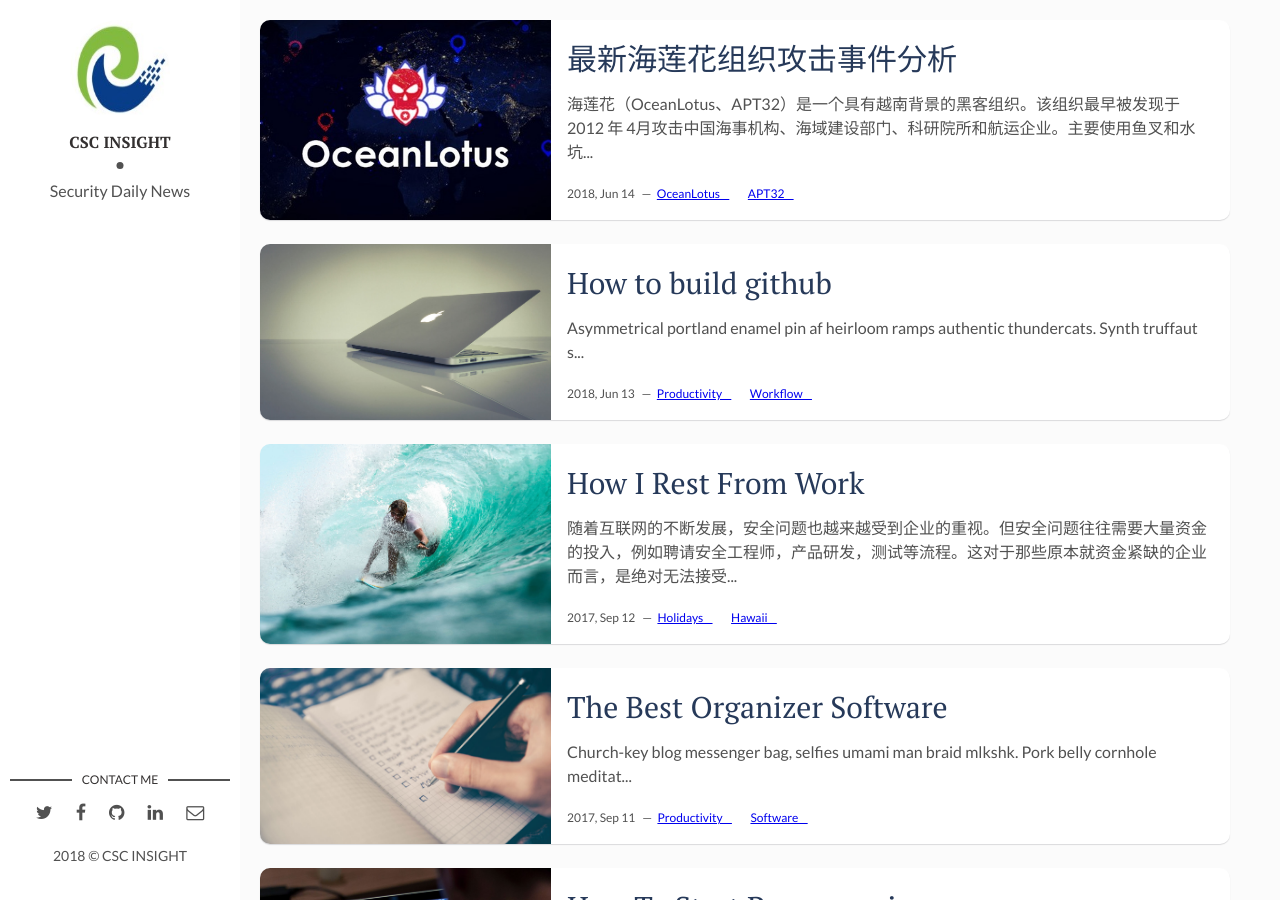
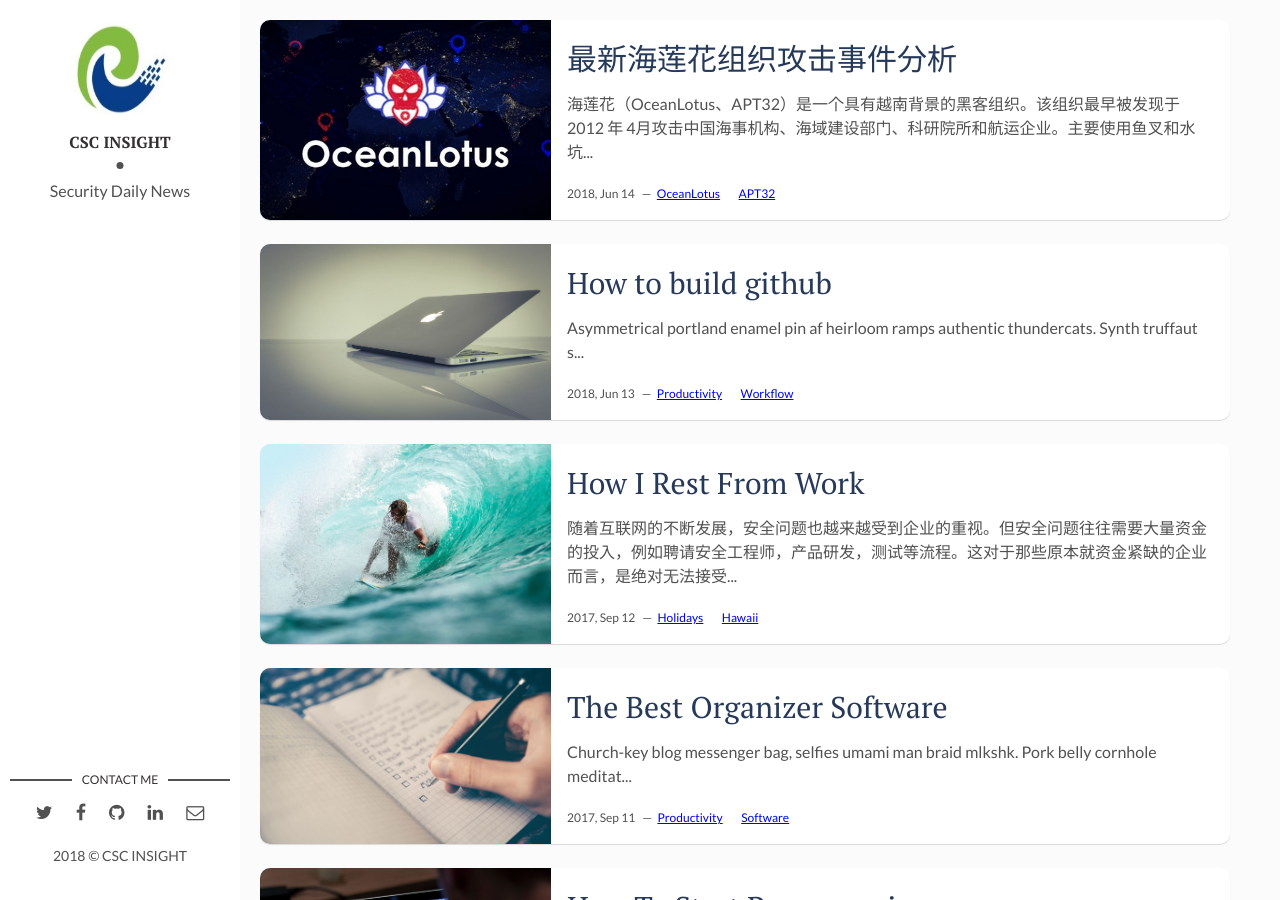
Before and after one commit to Marshalord/CSC005, a Jekyll site: the page built from index.html, in a window 1280 px wide and 900 px high. Built offline with Jekyll 4.4.1, drawn with Linux system fonts in a browser that asks for light colours; the list of posts is cut into pages by our own code.

Commit message:
Fourth pages commit

```diff
--- a/index.html
+++ b/index.html
@@ -12,7 +12,7 @@ layout: main
     <p>{{ post.content | strip_html | slice:0,90 }}...</p>
     <span class="post-date">{{post.date | date: '%Y, %b %d'}}&nbsp;&nbsp;&nbsp;—&nbsp;</span>
     {% for tag in post.description %}
-    <span class="post-words"><a href="{{ tag | prepend: site.baseurl }}"+"#">{{ tag | append:'&nbsp;&nbsp;&nbsp;&nbsp;'}}</a></span>
+    <span class="post-words"><a href="{{site.baseurl}}#{{ tag }}">{{ tag }}</a></span>
     <span>&nbsp;&nbsp;&nbsp;&nbsp;</span>
     {% endfor %}
   </div>
```
